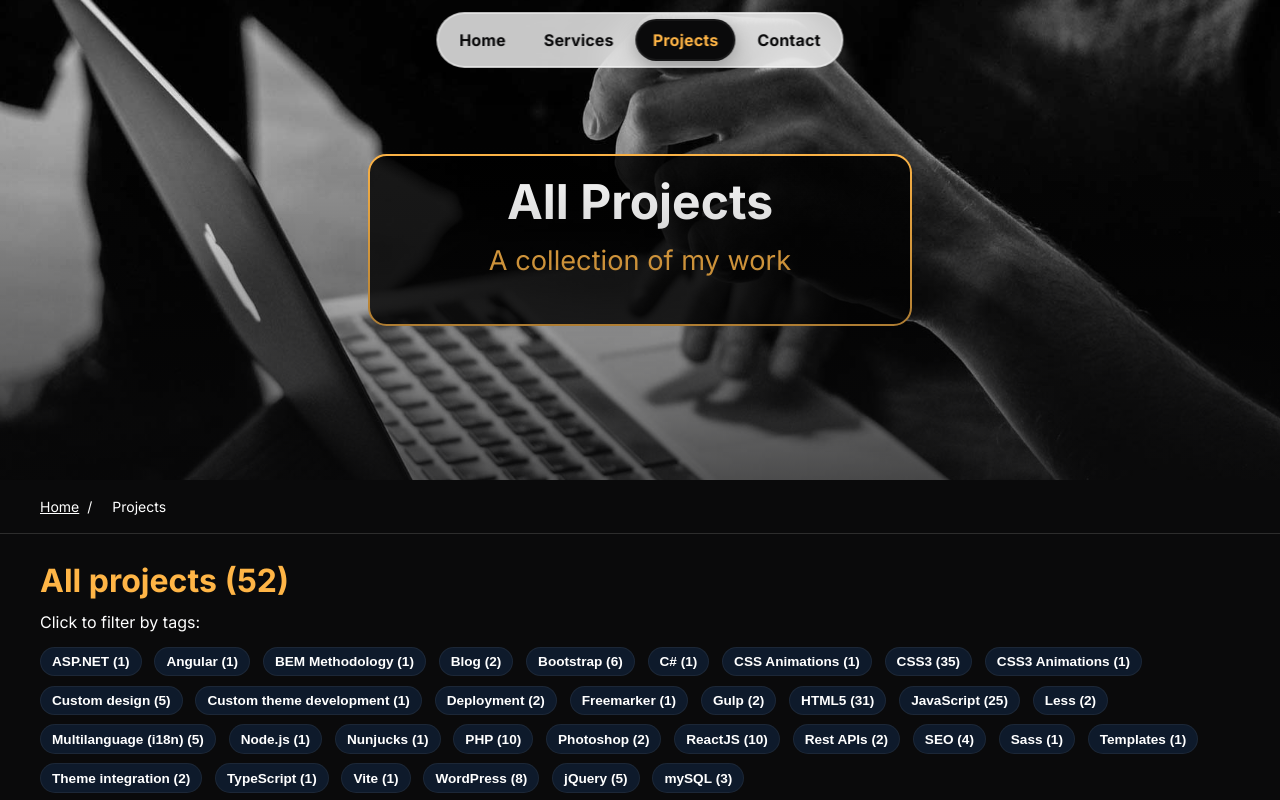
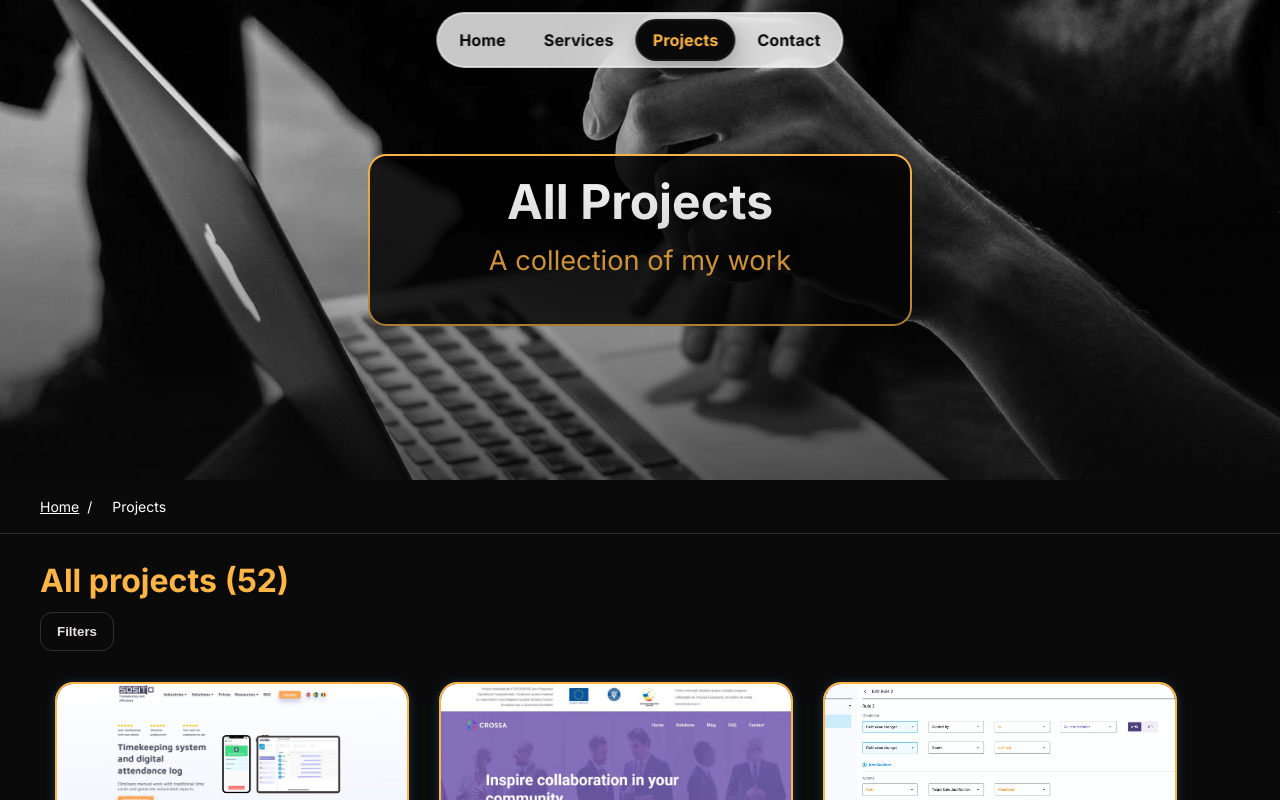
Before and after one commit to andreinemeti/portfolio-refactor, a Next.js app: page /projects in a window 1280 px wide. Shown: the top 800 px of the page. Built offline with nearby package versions, Linux system fonts and the light colour scheme.

Commit message:
Added a filters button which toggles the filters instead of showing all of them by default

```diff
--- a/app/projects/page.tsx
+++ b/app/projects/page.tsx
@@ -10,7 +10,7 @@ import { Breadcrumbs } from '@/components/Breadcrumbs';
 export default function ProjectsPage() {
   const dispatch = useAppDispatch();
   const { list, status, tags } = useAppSelector(s => s.projects);
-
+  const [showFilters, setShowFilters] = useState(false); // ⬅️ add
   // multi-select filter state
   const [selected, setSelected] = useState<string[]>([]);
 
@@ -85,28 +85,51 @@ export default function ProjectsPage() {
           )}
         </div>
 
-        <div className="section-subtitle">Click to filter by tags:{' '}</div>
+
         {/* Filter pills (clickable, multi-select) */}
+          {/* Filters toggle */}
         {allTags.length > 0 && (
+          <div className="filters-toggle-row" style={{ marginBottom: '.5rem' }}>
+            <button
+              type="button"
+              className="btn btn--ghost"
+              onClick={() => setShowFilters(v => !v)}
+              aria-expanded={showFilters}
+              aria-controls="project-filters"
+              title={showFilters ? 'Hide filters' : 'Show filters'}
+            >
+              {/* Optional: add an icon/chevron via CSS */}
+              Filters{selected.length > 0 ? ` (${selected.length} selected)` : ''}
+            </button>
+          </div>
+        )}
+
+        {/* Collapsible filters area */}
+        {allTags.length > 0 && (
+          <div
+            id="project-filters"
+            hidden={!showFilters}
+            aria-hidden={!showFilters}
+          >
+            <div className="section-subtitle">Select one or more tags:{' '}</div>
+
             <div
               className="pill-list filter-pill-list"
               role="listbox"
               aria-label="Filter by tags"
               style={{ marginBottom: '.5rem' }}
             >
-
               {allTags.map(tag => {
                 const active = selected.includes(tag);
                 const count =
                   visibleTagCounts[tag] ??
                   (selected.length === 0 ? tagCounts[tag] ?? 0 : 0);
 
-              // Gray-out when this tag (if added) would yield zero results.
-              // Only gray out for NON-selected tags.
+                // Gray out non-selected tags that would yield zero results
                 const isDisabled = !active && selected.length > 0 && count === 0;
 
                 const onClick = () => {
-                if (isDisabled) return;            // prevent toggling dead-ends
+                  if (isDisabled) return;
                   toggleTag(tag);
                 };
 
@@ -125,6 +148,7 @@ export default function ProjectsPage() {
                   </button>
                 );
               })}
+            </div>
           </div>
         )}
 
--- a/lib/data/projects.ts
+++ b/lib/data/projects.ts
@@ -140,7 +140,7 @@ export const projects: Project[] = [
     description: 'Automotive tools e-commerce / catalog.',
     type: 'E-commerce / Catalog',
     responsiveness: '100%',
-     tags: ['WordPress', 'Theme integration', 'Deployment', 'CSS3'],
+     tags: ['WordPress', 'Theme integration', 'CSS3'],
      images: ['/images/scule-jonnesway.ro-website/1.jpg', '/images/scule-jonnesway.ro/2.jpg',
       '/images/scule-jonnesway.ro/3.jpg', '/images/scule-jonnesway.ro/4.jpg'],
     externalUrl: 'https://sculejonnesway.ro/',
@@ -155,7 +155,7 @@ export const projects: Project[] = [
     description: 'Automotive company website.',
     type: 'Company website',
     responsiveness: '100%',
-    tags: ['WordPress', 'Theme integration', 'Deployment', 'CSS3'],
+    tags: ['WordPress', 'Theme integration','CSS3'],
      images: ['/images/big1auto-website/1.jpg', '/images/big1auto-website/2.jpg',
       '/images/big1auto-website/3.jpg', '/images/big1auto-website/4.jpg'],
     externalUrl: 'https://big1auto.com/',
@@ -293,10 +293,10 @@ export const projects: Project[] = [
   slug: 'zoniz-restbarwaiter',
   featured: false,
   name: 'Zoniz For Waiters',
-  description: 'Waiter-facing app for orders and table service within the Zoniz ecosystem.',
+  description: 'Waiter app for orders and table service within the Zoniz ecosystem.',
   type: 'Web App',
   responsiveness: '100%',
-  tags: ['ReactJS'],
+  tags: ['Google Web Toolkit', 'Less'],
   images: null,
   createdAt: '2018-09-15T00:00:00.000Z',
   lastMod: '2018-09-15T00:00:00.000Z'
@@ -423,7 +423,7 @@ export const projects: Project[] = [
     description: 'Back-office proximity CMS (React).',
     type: 'CMS',
     responsiveness: '100%',
-    tags: ['ReactJS'],
+    tags: ['Google Web Toolkit', 'Less', 'CSS3', 'Email templates'],
     images: null,
     externalUrl: 'https://app.zoniz.com/proximity/#login',
      createdAt: '2018-09-15T00:00:00.000Z',
```
Lines whose indentation alone changed are shown as unchanged.
